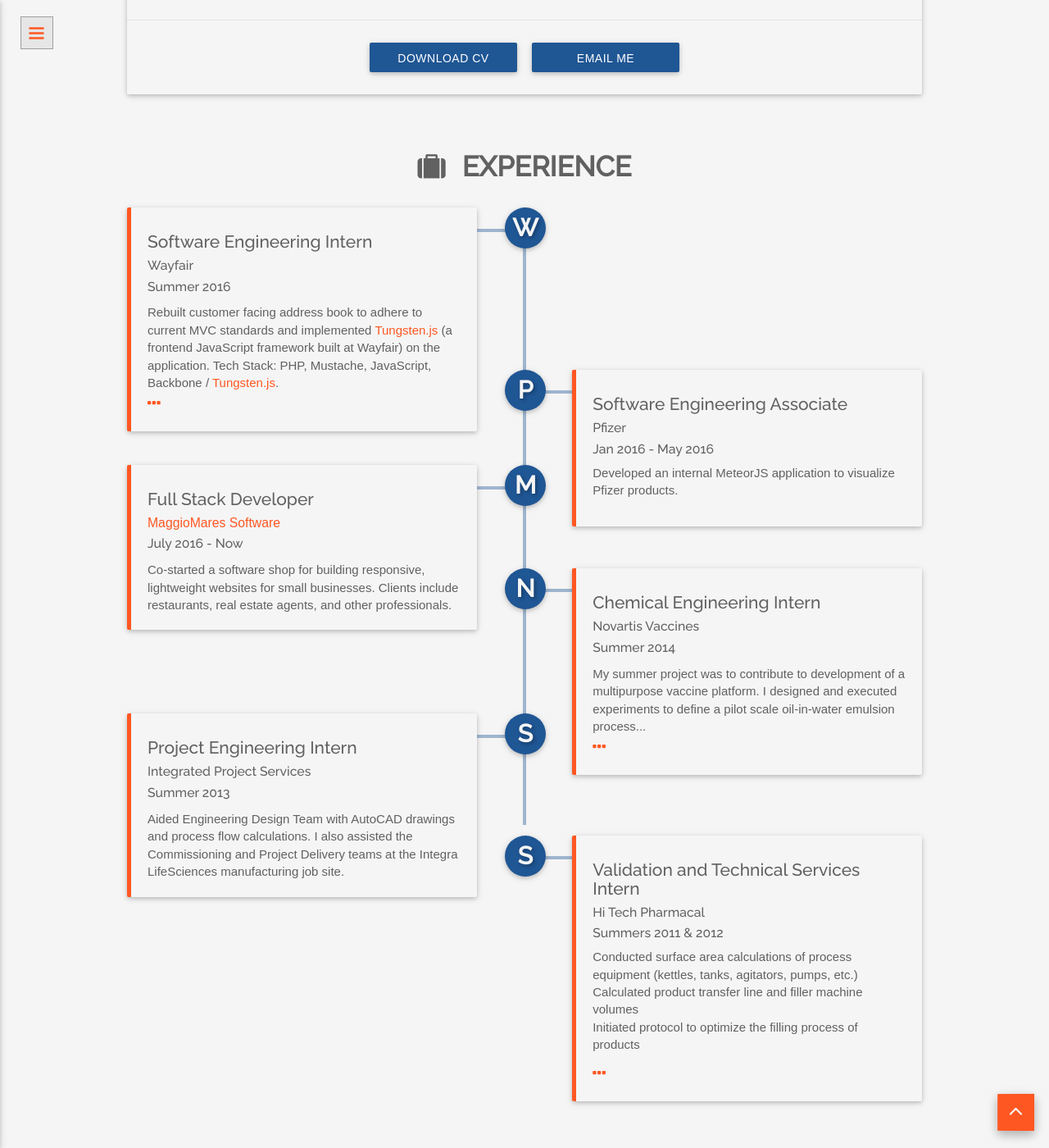
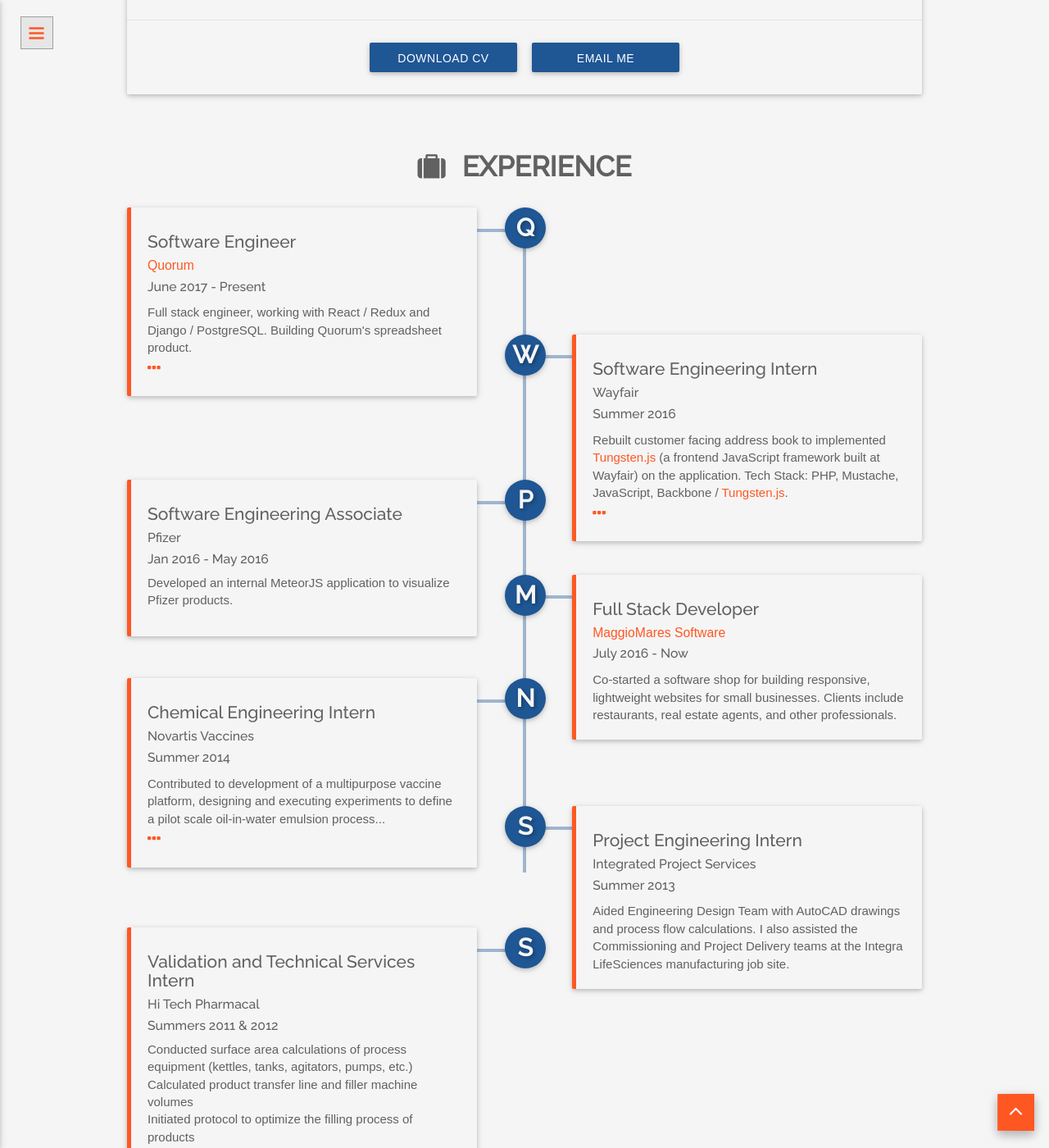
Before and after one commit to jm2242/jm2242.github.io, a Jekyll site: the page built from index.html, in a window 1280 px wide and 1400 px high, scrolled down 756 px. Shown: the whole window at 82% size. Built offline with Jekyll 4.4.1, drawn with Linux system fonts in a browser that asks for light colours; some web fonts are replaced; some of the changed text lies outside the part shown.

Commit message:
update site

```diff
--- a/_includes/experience.html
+++ b/_includes/experience.html
@@ -11,8 +11,37 @@
 
         <div id="timeline-experience">
 
-            <!-- FIRST TIMELINE -->
-            <!--Wayfair-->
+            <!-- BEGIN TIMELINE - Quorum -->
+            <div class="timeline-block">
+                <!-- DOT -->
+                <div class="timeline-dot"><h6>Q</h6></div>
+                <!-- TIMELINE CONTENT -->
+                <div class="card timeline-content">
+                    <div class="card-content">
+                        <!-- TIMELINE TITLE -->
+                        <h6 class="timeline-title">Software Engineer</h6>
+                        <!-- TIMELINE TITLE INFO -->
+                        <div class="timeline-info">
+                            <h6>
+                                <small><a target="_blank" href="https://quorum.us">Quorum </a></small>
+                            </h6>
+                            <h6>
+                                <small>June 2017 - Present</small>
+                            </h6>
+                        </div>
+                        <!-- TIMELINE PARAGRAPH -->
+                        <p>
+                            Full stack engineer, working with React / Redux and Django / PostgreSQL. Building Quorum's
+                            spreadsheet product.
+                        </p>
+                        <!-- BUTTON TRIGGER MODAL -->
+                        <a href="#" class="modal-dot" data-toggle="modal" data-target="#quorum-modal">
+                            <i class="fa fa-ellipsis-h" aria-hidden="true"></i>
+                        </a>
+                    </div>
+                </div>
+            </div>
+            <!-- FIRST TIMELINE - Wayfair -->
             <div class="timeline-block">
                 <!-- DOT -->
                 <div class="timeline-dot"><h6>W</h6></div>
@@ -32,7 +61,7 @@
                         </div>
                         <!-- TIMELINE PARAGRAPH -->
                         <p>
-                            Rebuilt customer facing address book to adhere to current MVC standards and implemented
+                            Rebuilt customer facing address book to implemented
                             <a href="https://wayfair.github.io/tungstenjs">Tungsten.js </a>
                             (a frontend JavaScript framework built at Wayfair) on the application.
 
@@ -46,7 +75,7 @@
                 </div>
             </div>
 
-            <!-- SECOND TIMELINE -->
+            <!-- BEGIN TIMELINE -->
             <div class="timeline-block">
                 <!-- DOT -->
                 <div class="timeline-dot"><h6>P</h6></div>
@@ -74,7 +103,7 @@
                 </div>
             </div>
 
-            <!-- THIRD TIMELINE - Maggio Mares -->
+            <!-- BEGIN TIMELINE - Maggio Mares -->
             <div class="timeline-block">
                 <!-- DOT -->
                 <div class="timeline-dot"><h6>M</h6></div>
@@ -102,7 +131,7 @@
                 </div>
             </div>
 
-            <!-- FOURTH TIMELINE - Novartis Vaccines -->
+            <!-- BEGIN TIMELINE - Novartis Vaccines -->
             <div class="timeline-block">
                 <!-- DOT -->
                 <div class="timeline-dot"><h6>N</h6></div>
@@ -122,8 +151,8 @@
                         </div>
                         <!-- TIMELINE PARAGRAPH -->
                         <p>
-                            My summer project was to contribute to development of a multipurpose vaccine platform. I
-                            designed and executed experiments to define a pilot scale oil-in-water emulsion process...
+                            Contributed to development of a multipurpose vaccine platform,
+                            designing and executing experiments to define a pilot scale oil-in-water emulsion process...
                         </p>
                         <!-- BUTTON TRIGGER MODAL -->
                         <a href="#" class="modal-dot" data-toggle="modal" data-target="#novartis-modal">
@@ -133,7 +162,7 @@
                 </div>
             </div>
 
-            <!-- FIVE TIMELINE - Integrated Project Services -->
+            <!-- BEGIN TIMELINE - Integrated Project Services -->
             <div class="timeline-block">
                 <!-- DOT -->
                 <div class="timeline-dot"><h6>S</h6></div>
@@ -161,7 +190,7 @@
                 </div>
             </div>
 
-            <!-- SIXTH TIMELINE - Hi Tech Pharmacal -->
+            <!-- BEGIN TIMELINE - Hi Tech Pharmacal -->
             <div class="timeline-block">
                 <!-- DOT -->
                 <div class="timeline-dot"><h6>S</h6></div>
@@ -187,10 +216,6 @@
                                 <li> Initiated protocol to optimize the filling process of products</li>
                             </ul>
                         </div>
-                        <!-- BUTTON TRIGGER MODAL -->
-                        <a href="#" class="modal-dot" data-toggle="modal" data-target="#myModal-5">
-                            <i class="fa fa-ellipsis-h" aria-hidden="true"></i>
-                        </a>
                     </div>
                 </div>
             </div>
--- a/_includes/header.html
+++ b/_includes/header.html
@@ -61,7 +61,7 @@
                                 <!-- NAME & STATUS -->
                                 <div class="info-headings">
                                     <h4 class="text-uppercase left">Jonathan Mares</h4>
-                                    <h6 class="text-capitalize left">Engineer & Musician</h6>
+                                    <h6 class="text-capitalize left"> Software Engineer & Musician</h6>
                                 </div>
 
                                 <!-- CONTACT INFO -->
@@ -69,7 +69,7 @@
                                     <ul class="profile-list">
                                         <li class="clearfix">
                                             <span class="title"><i class="material-icons">email</i></span>
-                                           <span class="content"> <a href="mailto:jmares93@gmail.com">jmares93gmail.com</a></span>
+                                           <span class="content"> <a target="_blank" href="mailto:jmares93@gmail.com">jmares93gmail.com</a></span>
                                         </li>
 
                                         <!--Dont show a link to the website itself-->
@@ -87,7 +87,7 @@
                                         </li>
                                         <li class="clearfix">
                                             <span class="title"><i class="material-icons">place</i></span>
-                                            <span class="content"><a href="https://www.google.com/maps/place/Tarrytown,+NY/@41.0667326,-73.8684573,14z/data=!3m1!4b1!4m5!3m4!1s0x89c2eac92b29513d:0x5f42558efd66726f!8m2!3d41.0762077!4d-73.8587461">Tarrytown, NY </a></span>
+                                            <span class="content"><a target="_blank" href="https://www.google.com/maps/place/Washington,+DC/@38.8935755,-77.0846155,12z/data=!3m1!4b1!4m5!3m4!1s0x89b7c6de5af6e45b:0xc2524522d4885d2a!8m2!3d38.9071923!4d-77.0368707">Washington, DC </a></span>
                                         </li>
 
                                     </ul>
@@ -96,23 +96,23 @@
                                 <!--LINKS-->
                                 <div class="links">
                                     <!-- GITHUB-->
-                                    <a href="https://github.com/jm2242" class="social  btn-floating grey darken-2"><i
+                                    <a target="_blank" href="https://github.com/jm2242" class="social  btn-floating grey darken-2"><i
                                             class="fa fa-github"></i></a>
                                     <!-- FACEBOOK-->
-                                    <a href="https://www.facebook.com/jmares93" id="first_one"
+                                    <a target="_blank" href="https://www.facebook.com/jmares93" id="first_one"
                                        class="social btn-floating indigo"><i
                                             class="fa fa-facebook"></i></a>
                                     <!-- TWITTER-->
-                                    <a href="https://www.twitter.com/jmares93" class="social  btn-floating blue"><i
+                                    <a target="_blank" href="https://www.twitter.com/jmares93" class="social  btn-floating blue"><i
                                             class="fa fa-twitter"></i></a>
                                     <!-- GOOGLE+-->
-                                    <a href="https://medium.com/@jmares93" class="social  btn-floating green"><i
+                                    <a target="_blank" href="https://medium.com/@jmares93" class="social  btn-floating green"><i
                                             class="fa fa-medium"></i></a>
                                     <!-- LINKEDIN-->
-                                    <a href="https://www.linkedin.com/in/jonathanmares" class="social  btn-floating blue darken-3"><i
+                                    <a target="_blank" href="https://www.linkedin.com/in/jonathanmares" class="social  btn-floating blue darken-3"><i
                                             class="fa fa-linkedin"></i></a>
                                     <!-- Instagram-->
-                                    <a href="https://instagram.com/jmares93" class="social btn-floating purple"><i
+                                    <a target="_blank" href="https://instagram.com/jmares93" class="social btn-floating purple"><i
                                             class="fa fa-instagram"></i></a>
                                 </div>
                             </div>
--- a/_includes/modals.html
+++ b/_includes/modals.html
@@ -3,32 +3,31 @@
 ===========================================-->
 
 <!--MODAL ONE-->
-<div class="modal fade" id="myModal-1" tabindex="-1" role="dialog" aria-labelledby="myModalLabel-1">
+<div class="modal fade" id="quorum-modal" tabindex="-1" role="dialog" aria-labelledby="quorum-modal-label">
     <div class="modal-dialog modal-lg" role="document">
         <div class="modal-content">
             <!--MODAL HEADER-->
             <div class="modal-header  text-center">
                 <button type="button" class="close" data-dismiss="modal" aria-label="Close"><span aria-hidden="true">&times;</span></button>
-                <h4 class="modal-title" id="myModalLabel-1">EDUCATION AT X </h4>
+                <h4 class="modal-title" id="quorum-modal-label">Quorum</h4>
                 <h6>
-                    <small>Jan 2014 - Mar 2015</small>
+                    <small>Full Stack Software Engineer</small>
                 </h6>
             </div>
             <!--MODAL BODY-->
             <div class="modal-body">
                 <p>
-                    I have learned a great many things from participating in varsity football.
-                    It has changed my entire outlook on and attitude toward life. Before my
-                    freshman year at [high-school], I was shy, had low self-esteem and turned
-                    away from seemingly impossible challenges. Football has altered all of these
-                    qualities. On the first day of freshman practice, the team warmed up with a
-                    game of touch football. The players were split up and the game began. However,
-                    during the game, I noticed that I didn't run as hard as I could, nor did I try
-                    to evade my defender and get open. The fact of the matter is that I really did
-                    not want to be thrown the ball. I didn't want to be the one at fault if I dropped
-                    the ball and the play didn't succeed. I did not want the responsibility of helping
-                    the team because I was too afraid of making a mistake. That aspect of my character
-                    led the first years of my high school life. All the while, I went to practice.
+                   Jonathan joined Quorum Summer 2017 as a full stack software engineer. Jonathan is a core member of the frontend engineering team,
+                   which is responsible for building and maintaining Quorum's React/Redux frontend architecture. The team is also responsible for the
+                   Tastypie API layer of the stack. Jonathan is currently building Quorum's spreadsheet feature, which allows users to pull in data
+                   from across the platform into a spreadsheet and provides functionality such as sorting, filtering, and visualizing. His other
+                   responsibilities include:
+                   <br/>
+                   <br/>
+                   - Deploying code to production <br/>
+                   - Performing code reviews <br/>
+                   - Interviewing potential engineering candidates <br/>
+                   - Improving and maintaining frontend configuration <br/>
                 </p>
             </div>
             <!--MODAL FOOTER-->
@@ -110,18 +109,14 @@
                 <button type="button" class="close" data-dismiss="modal" aria-label="Close"><span aria-hidden="true">&times;</span></button>
                 <h4 class="modal-title" id="wayfair-modal-label">Wayfair</h4>
                 <h6>
-                    <small>Jan 2014 - Mar 2015</small>
+                    <small>Summer 2016</small>
                 </h6>
             </div>
             <!--MODAL BODY-->
             <div class="modal-body">
                 <p>
-                    I have learned a great many things from participating in varsity football.
-                    It has changed my entire outlook on and attitude toward life. Before my
-                    freshman year at [high-school], I was shy, had low self-esteem and turned
-                    away from seemingly impossible challenges. Football has altered all of these
-                    qualities. On the first day of freshman practice, the team warmed up with a
-                    game of touch football. The players were split up and the game began. However,
+                    Jonathan spent a summer as an intern at Wayfair. Jonathan learned various web development
+                    technologies such as PHP, Backbone, and Mustache, as well as gained experience working in a sofware team.
                 </p>
             </div>
             <!--MODAL FOOTER-->
@@ -152,10 +147,10 @@
             <!--MODAL BODY-->
             <div class="modal-body">
                 <p>
-                    My summer project was to contribute to development of a multipurpose vaccine platform. I
-                    designed and executed experiments to define a pilot scale oil-in-water emulsion process.
+                    Jonathan spent the summer contributing to development of a multipurpose vaccine platform. His responsibilities included
+                    designing and executing experiments to define a pilot scale oil-in-water emulsion process.
                     This included running the entire process from start to finish - operating the chiller, pumps,
-                    homogenizer, and emulsifier. I characterized the nanoemulsion with HPLC and particle sizing techniques.
+                    homogenizer, and emulsifier. Jonathan also used particle sizing techniques and HPLC to characterize the emulsion he produced.
                 </p>
             </div>
             <!--MODAL FOOTER-->
--- a/_includes/projects.html
+++ b/_includes/projects.html
@@ -90,7 +90,7 @@
                             <figcaption>
                                 <h2>Zaferon Grill, Verona, NJ</h2>
                                 <p>MaggioMares freelance website built with Angello Maggio</p>
-                                <a href="zaferongrill.com">View more</a>
+                                <a href="http://zaferongrill.com">View more</a>
                             </figcaption>
                         </figure>
                     </div>
```
